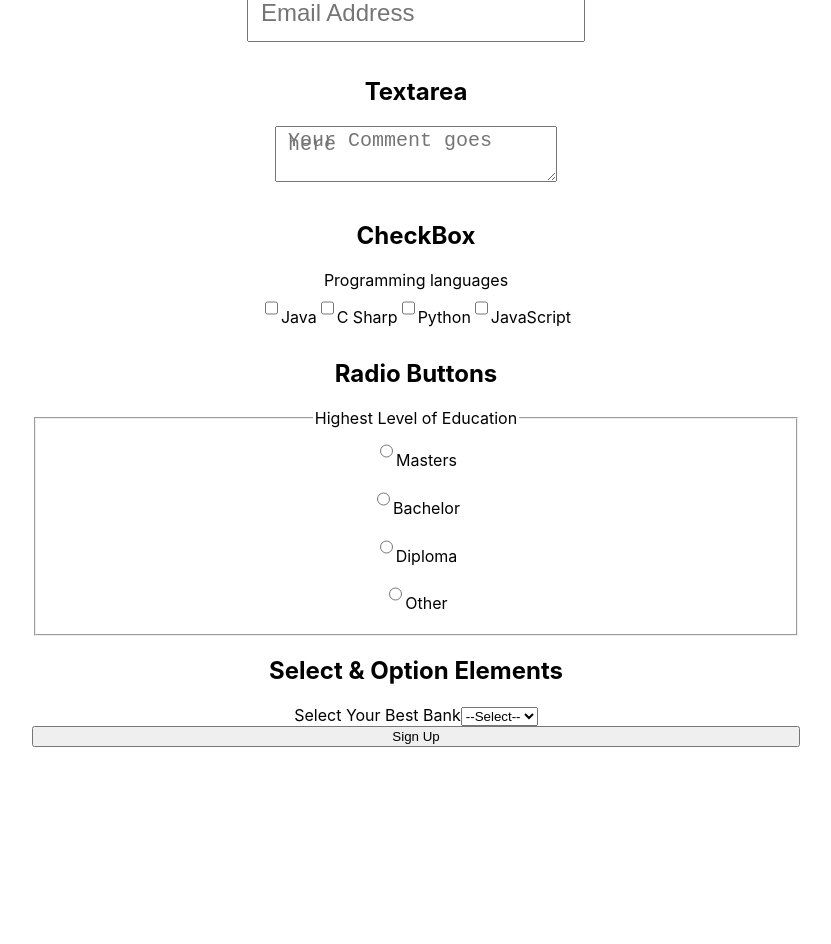
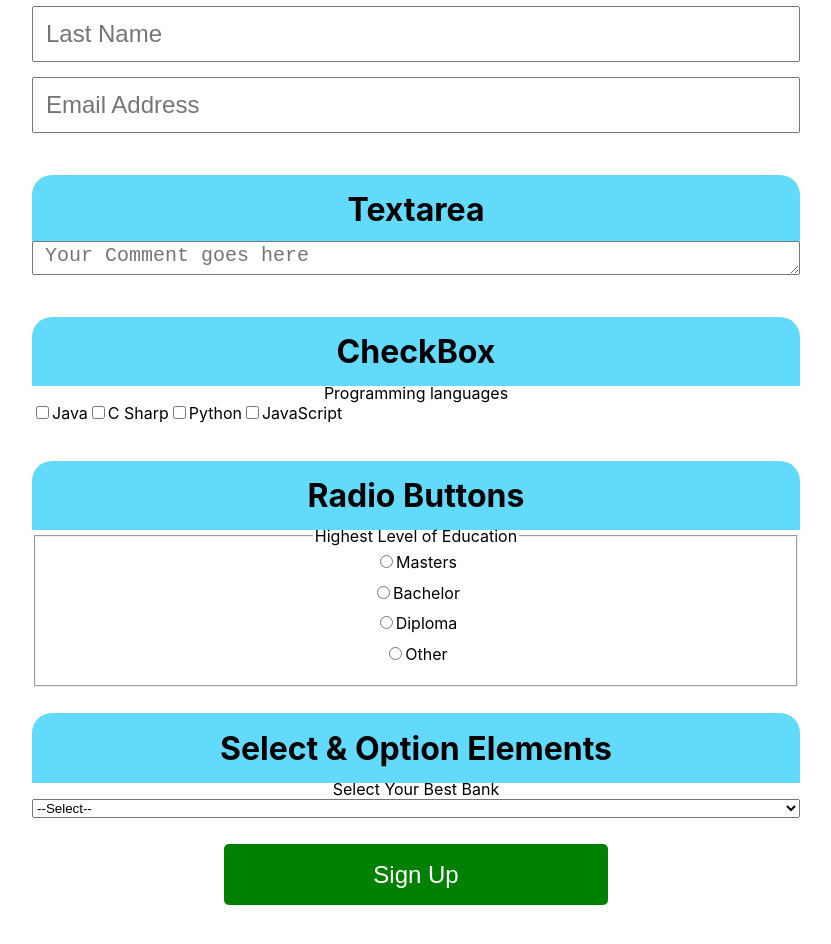
Before and after one commit to MishaelRatemo/Reat-Forms, a React (Create React App) app: page / in a window 1280 px wide. Shown: the part 240-1184 px from the top of the page, without its empty margins (224-1055 px from the left). Before the commit the page ends 987 px from the top, so only its background shows below. Built offline with nearby package versions, Linux system fonts and the light colour scheme; the HTML template or start-up script is replaced by a standard one.

Commit message:
Basic Styling

```diff
--- a/src/App.css
+++ b/src/App.css
@@ -36,14 +36,20 @@
     transform: rotate(360deg);
   }
 }
+form{
+  padding-bottom: 10%;
+}
 
-form{
+ form .box{
   display: flex;
   flex-direction: column;
   width: 60%;
   margin: auto;
 }
-form>h2{
+.checkbox{
+  display: flex;
+}
+form h2{
   background-color: #61dafb;
   font-size: xx-large;
   border-radius: 20px 20px 0  0;
@@ -54,7 +60,21 @@ form input ,textarea{
   margin-bottom: 2%;
   /* margin-top: -4.5%; */
   line-height: 20%;
-  height: 30px;
   font-size: x-large;
   padding: 12px;
 }
+.education{
+  display: flex;
+  flex-direction: col;
+}
+button{
+  font-size: x-large;
+  background-color: green;
+  border-radius: 5px;
+  width: 30%;
+  padding: 1.3%;
+  border: none;
+  margin: 2%;
+  color: white;
+  cursor: pointer;
+}
```
